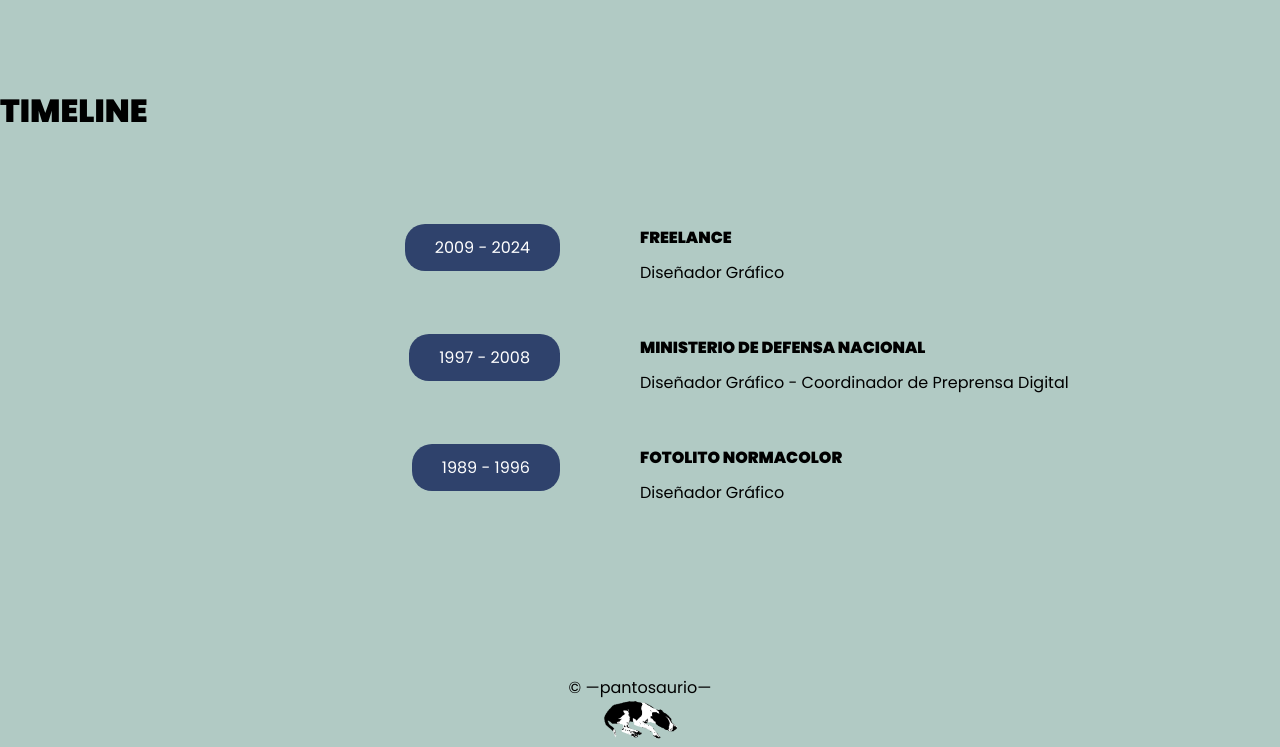
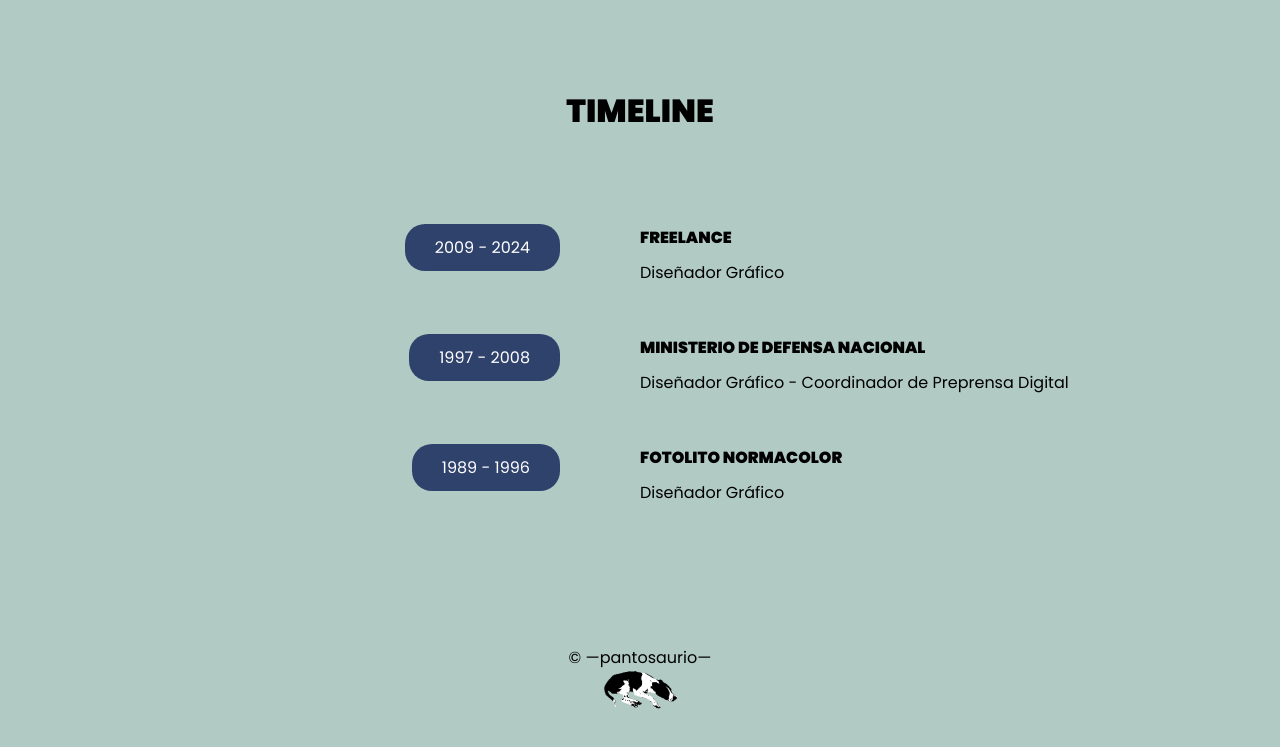
Before and after one commit to pantojamonroy/proyectoCV-Master_TalentoTch, a plain HTML site: page about.html in a window 1280 px wide. Shown: the part 3712-4459 px from the top of the page. After the commit the page ends 4437 px from the top, so only its background shows below. Drawn offline with Linux system fonts and the light colour scheme.

Commit message:
arreglos en textos

```diff
--- a/css/style.css
+++ b/css/style.css
@@ -19,6 +19,7 @@ h1 {
 
 h2 {
   font-size: 2rem;
+  text-align: center;
 }
 
 h3 {
@@ -363,5 +364,5 @@ form .form-control {
 #mainfooter {
   background: #b1cac4;
   text-align: center;
-  padding: 30px;
+  padding-bottom: 30px;
 }
```
